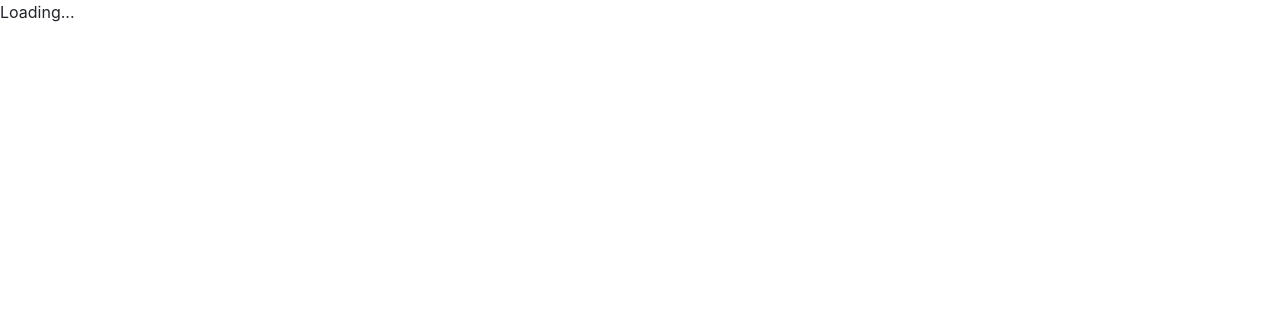
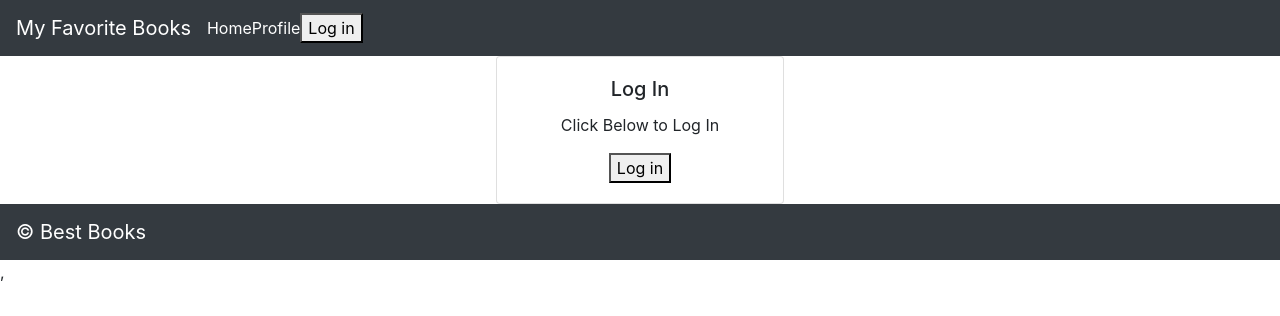
Before and after one commit to monaSalih/book-frontend, a React (Create React App) app: page / in a window 1280 px wide. Shown: the top 316 px of the page. Built offline with nearby package versions, Linux system fonts and the light colour scheme; no server answers.

Commit message:
workCompnent

```diff
--- a/package.json
+++ b/package.json
@@ -3,7 +3,7 @@
   "version": "0.1.0",
   "private": true,
   "dependencies": {
-    "@auth0/auth0-react": "1.3.0",
+    "@auth0/auth0-react": "^1.3.0",
     "@testing-library/jest-dom": "5.11.9",
     "@testing-library/react": "11.2.5",
     "@testing-library/user-event": "12.8.0",
--- a/src/App.js
+++ b/src/App.js
@@ -1,34 +1,41 @@
 import React from 'react';
 import Header from './Header';
-import IsLoadingAndError from './IsLoadingAndError';
+// import IsLoadingAndError from './IsLoadingAndError';
+import BestBooks from './BestBooks'
+import Login from './Login'
 import Footer from './Footer';
+import { withAuth0 } from '@auth0/auth0-react';
 import {
   BrowserRouter as Router,
   Switch,
   Route
 } from "react-router-dom";
+// import Login from './Login';
 
 class App extends React.Component {
 
   render() {
-    console.log('app', this.props);
+    const{isAuthenticated}=this.props.auth0
+    // console.log('app', this.props);
     return(
       <>
         <Router>
-          <IsLoadingAndError>
+          {/* <IsLoadingAndError> */}
             <Header />
             <Switch>
               <Route exact path="/">
                 {/* TODO: if the user is logged in, render the `BestBooks` component, if they are not, render the `Login` component */}
+                {isAuthenticated?<BestBooks/>:<Login/>}
+
               </Route>
               {/* TODO: add a route with a path of '/profile' that renders a `Profile` component */}
             </Switch>
             <Footer />
-          </IsLoadingAndError>
+          {/* </IsLoadingAndError> */}
         </Router>
       </>
     );
   }
 }
 
-export default App;
+  export default withAuth0(App);
--- a/src/Header.js
+++ b/src/Header.js
@@ -3,18 +3,22 @@
 import Navbar from 'react-bootstrap/Navbar';
 import { Link } from "react-router-dom";
 import './Header.css';
-
+import LoginButton from './LoginButton'
+import LogoutButton from './LogoutButton '
+import { withAuth0 } from '@auth0/auth0-react';
 class Header extends React.Component {
   render() {
+    const{isAuthenticated}=this.props.auth0
     return(
       <Navbar collapseOnSelect expand="lg" bg="dark" variant="dark">
         <Navbar.Brand>My Favorite Books</Navbar.Brand>
         <Link to="/">Home</Link>
         <Link to="/profile">Profile</Link>
         {/* TODO: if the user is logged in, render the `LogoutButton` - if the user is logged out, render the `LoginButton` */}
+        {isAuthenticated?<LogoutButton/>:<LoginButton/>}
       </Navbar>
     );
   }
 }
 
-export default Header;
+export default withAuth0(Header);
--- a/src/Login.js
+++ b/src/Login.js
@@ -2,7 +2,7 @@
 import 'bootstrap/dist/css/bootstrap.min.css';
 import Card from 'react-bootstrap/Card';
 import './Login.css';
-
+import LoginButton from './LoginButton';
 class Login extends React.Component {
   render() {
     return(
@@ -13,6 +13,7 @@
             Click Below to Log In
           </Card.Text>
           {/* TODO: add a `LoginButton` component here that will log the user in with Auth0 */}
+       <LoginButton/>
         </Card.Body>
       </Card>
     )
--- /dev/null
+++ b/src/LoginButton.js
@@ -0,0 +1,12 @@
+import React from 'react';
+import { useAuth0 } from '@auth0/auth0-react';
+
+function LoginButton() {
+  const {isAuthenticated, loginWithRedirect,} = useAuth0();
+
+  return !isAuthenticated && (
+    <button onClick={loginWithRedirect}>Log in</button>
+  );
+}
+
+export default LoginButton;
--- /dev/null
+++ b/src/LogoutButton .js
@@ -0,0 +1,17 @@
+import React from 'react';
+import { useAuth0 } from '@auth0/auth0-react';
+
+function LogoutButton() {
+  const {
+    isAuthenticated,
+    logout,
+  } = useAuth0();
+
+  return isAuthenticated && (
+    <button onClick={() => {
+      logout({ returnTo: window.location.origin });
+    }}>Log out</button>
+  );
+}
+
+export default LogoutButton;
--- a/src/index.js
+++ b/src/index.js
@@ -1,11 +1,18 @@
 import React from 'react';
 import ReactDOM from 'react-dom';
+import { Auth0Provider } from '@auth0/auth0-react';
 import App from './App';
-
-// TODO: wrap everything in Auth0
 ReactDOM.render(
   <React.StrictMode>
-    <App />
-  </React.StrictMode>,
-  document.getElementById('root')
+  <Auth0Provider
+
+    domain={process.env.REACT_APP_USER_BOMAIN}
+    clientId={process.env.REACT_APP_CLINT_ID}
+    redirectUri={window.location.origin}
+>
+  <App />
+
+</Auth0Provider>,
+</React.StrictMode>,
+document.getElementById('root')
 );
```
Also changed, not shown: src/Profile.js (added, +21 -0 lines), 2 other files (tests, documents, lock files or other folders).
